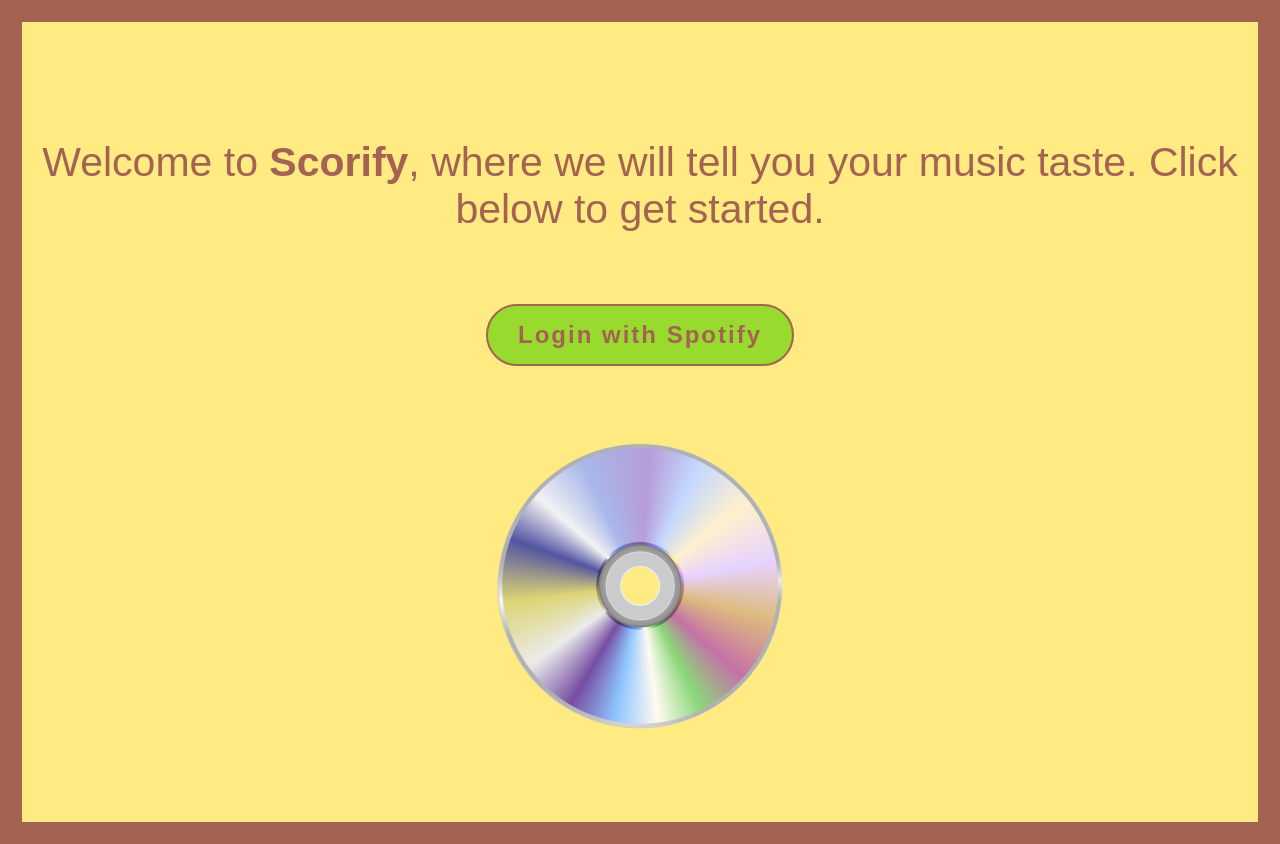
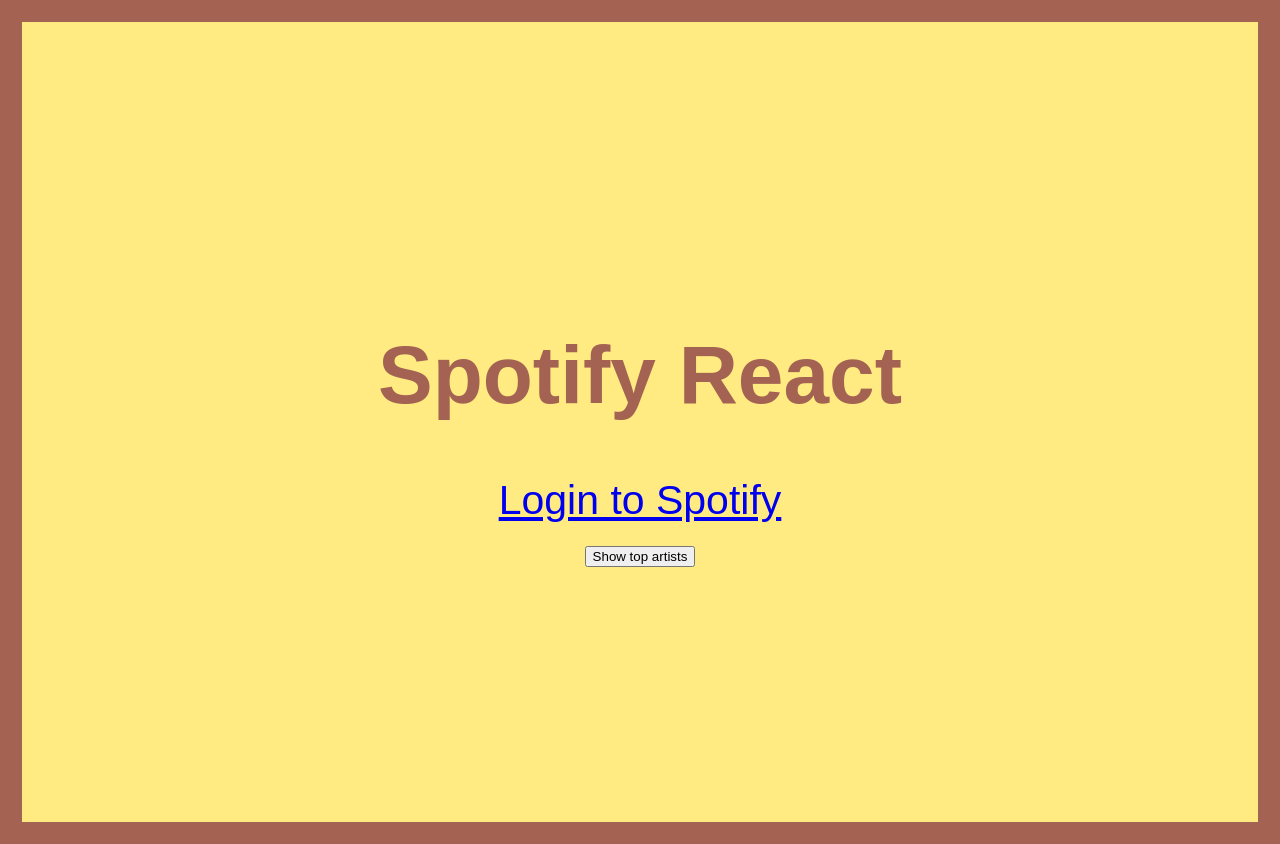
Before and after one commit to TomQiu121/SpotMetrics, a React (Create React App) app: page / in a window 1280 px wide. Built offline with nearby package versions, Linux system fonts and the light colour scheme.

Commit message:
Integrated App.js to have the working calls for top items

```diff
--- a/src/App.js
+++ b/src/App.js
@@ -1,25 +1,81 @@
-// App.js
-import React from 'react';
 import './App.css';
+import {useEffect, useState} from 'react';
+import axios from 'axios';
 
 function App() {
+  const CLIENT_ID = "06e804946186484a9da662aadf53a393"
+  const REDIRECT_URI = "http://localhost:3000"
+  const AUTH_ENDPOINT = "https://accounts.spotify.com/authorize"
+  const RESPONSE_TYPE = "token"
+  const scopes = ["user-top-read"]
+
+  const [token, setToken] = useState("")
+  const [artists, setArtists] = useState([])
+
+  useEffect(() => {
+      const hash = window.location.hash
+      let token = window.localStorage.getItem("token")
+
+      if (!token && hash) {
+          token = hash.substring(1).split("&").find(elem => elem.startsWith("access_token")).split("=")[1]
+
+          window.location.hash = ""
+          window.localStorage.setItem("token", token)
+      }
+
+      setToken(token)
+
+  }, [])
+
+  const logout = () => {
+      setToken("")
+      window.localStorage.removeItem("token")
+  }
+
+  const getTopArtists = async () => {
+    //e.preventDefault()
+    const {data} = await axios.get("https://api.spotify.com/v1/me/top/artists", {
+        headers: {
+            Authorization: `Bearer ${token}`
+        },
+        params: {
+            time_range: "medium_term",
+            limit: 10,
+            offset: 5,
+        }
+
+    })
+    console.log(data)
+    setArtists(data.items)
+  }
+
+  const renderArtists = () => {
+    return artists.map(artist => (
+        <div key={artist.id}>
+            {artist.images.length ? <img width={"100%"} src={artist.images[0].url} alt=""/> : <div>No Image</div>}
+            {artist.name}
+        </div>
+    ))
+  }
+
   return (
-    <div className="App">
-      <header className="App-header">
-        <p>
-          Welcome to <strong>Scorify</strong>, where we will tell you your music taste. Click below to get started.
-        </p>
-        <a
-          className="App-button"
-          href="https://accounts.spotify.com/en/login"
-          target="_blank"
-          rel="noopener noreferrer"
-        >
-          Login with Spotify
-        </a>
-        <img src='./CD.webp' alt="Logo" className="App-logo" />
-      </header>
-    </div>
+      <div className="App">
+          <header className="App-header">
+              <h1>Spotify React</h1>
+              {!token ?
+                  <a href={`${AUTH_ENDPOINT}?client_id=${CLIENT_ID}&redirect_uri=${REDIRECT_URI}&scope=${scopes.join("%20")}&response_type=${RESPONSE_TYPE}`}>Login
+                      to Spotify</a>
+                  : <button onClick={logout}>Logout</button>}
+
+              <form onSubmit={getTopArtists}>
+                  {/* <input type="text" onChange={e => setSearchKey(e.target.value)}/> */}
+                  <button type={"submit"}>Show top artists</button>
+              </form>
+              {renderArtists()}
+
+          </header>
+      </div>
+
   );
 }
 
```
